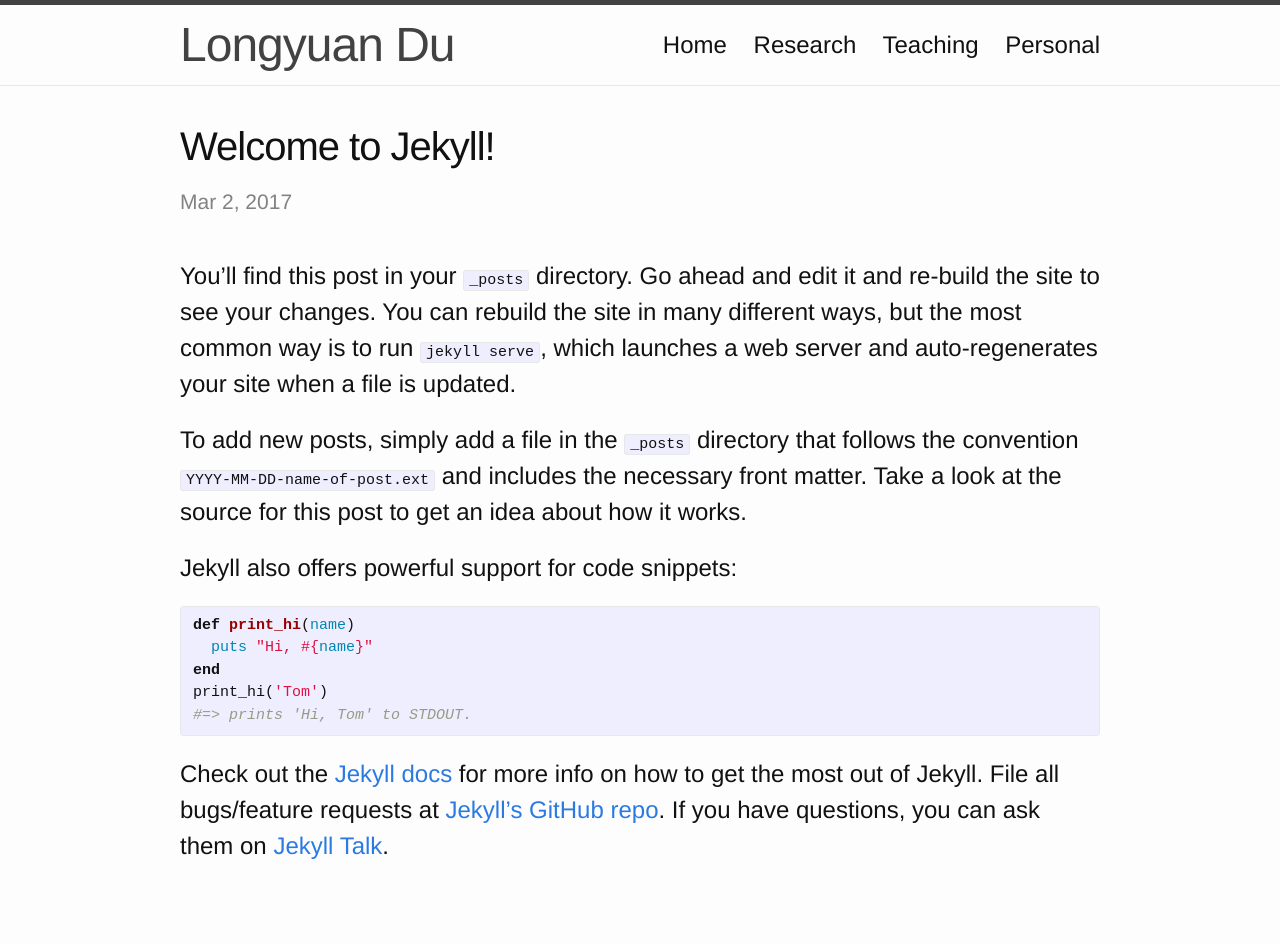
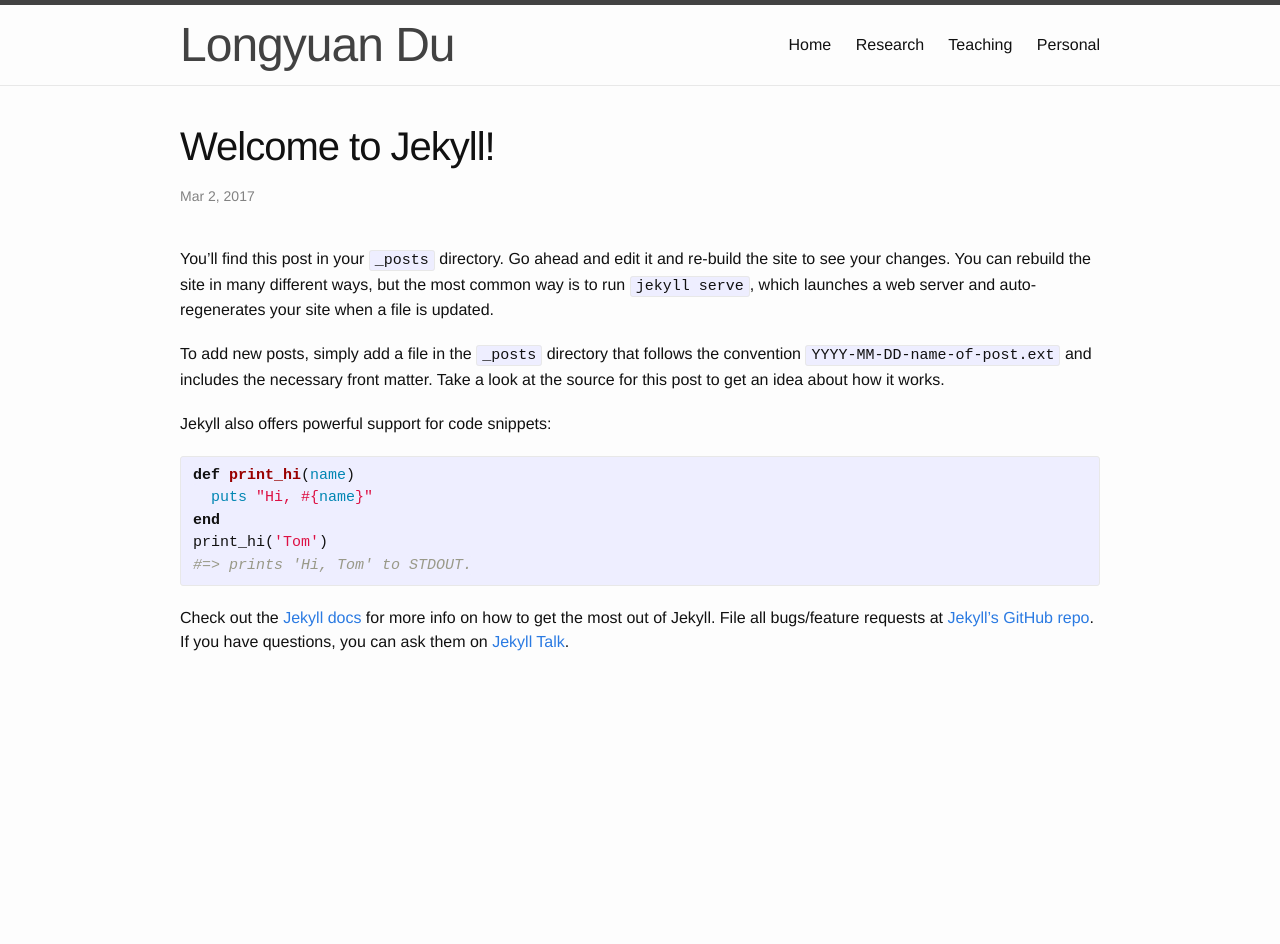
Before and after one commit to LongyuanDu/academic, a Jekyll site: the page built from _posts/2017-03-02-welcome-to-jekyll.markdown, in a window 1280 px wide. Built offline with Jekyll 4.4.1, drawn with Linux system fonts in a browser that asks for light colours; after the commit the page ends 900 px from its top, so only the background shows below that.

Commit message:
fontsize

```diff
--- a/_config.yml
+++ b/_config.yml
@@ -14,7 +14,7 @@
 # You can create any custom variable you would like, and they will be accessible
 # in the templates via {{ site.myvariable }}.
 title: Longyuan Du
-email: Longyuan.Du14@Rotman.Utoronto.ca
+email: ldu5@usfca.edu
 # description: > # this means to ignore newlines until "baseurl:"
 #   Write an awesome description for your new site here. You can edit this
 #   line in _config.yml. It will appear in your document head meta (for
--- a/assets/main.scss
+++ b/assets/main.scss
@@ -8,7 +8,7 @@ $post-title-font-size: 40px;
 $title-font-size: 48px;
 $header-height: 80px;
 $base-font-family: "Helvetica Neue", Helvetica, Arial, sans-serif;
-$base-font-size:   24px;
+$base-font-size:   16px;
 $base-font-weight: 400;
 $small-font-size:  $base-font-size * 0.875;
 $base-line-height: 1.5;
```
